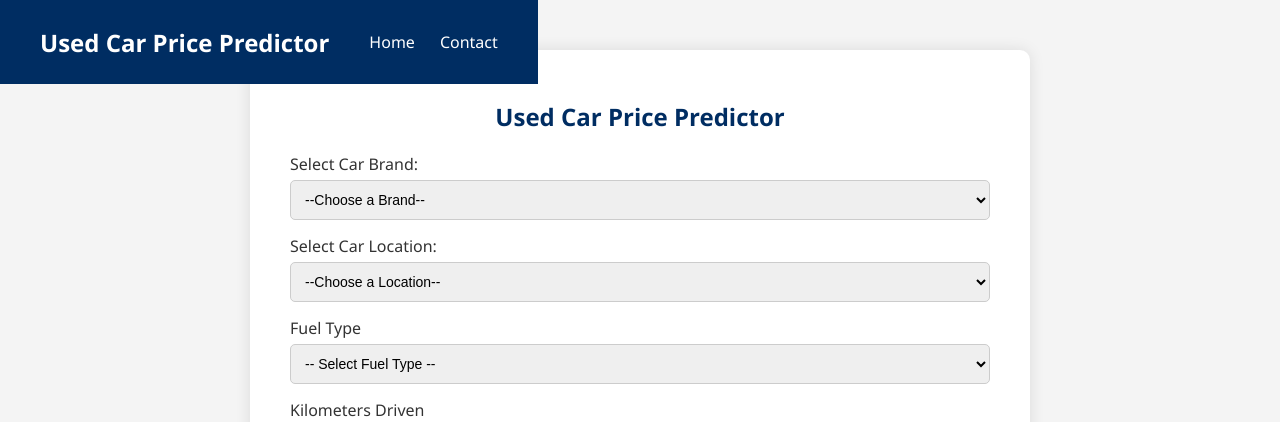
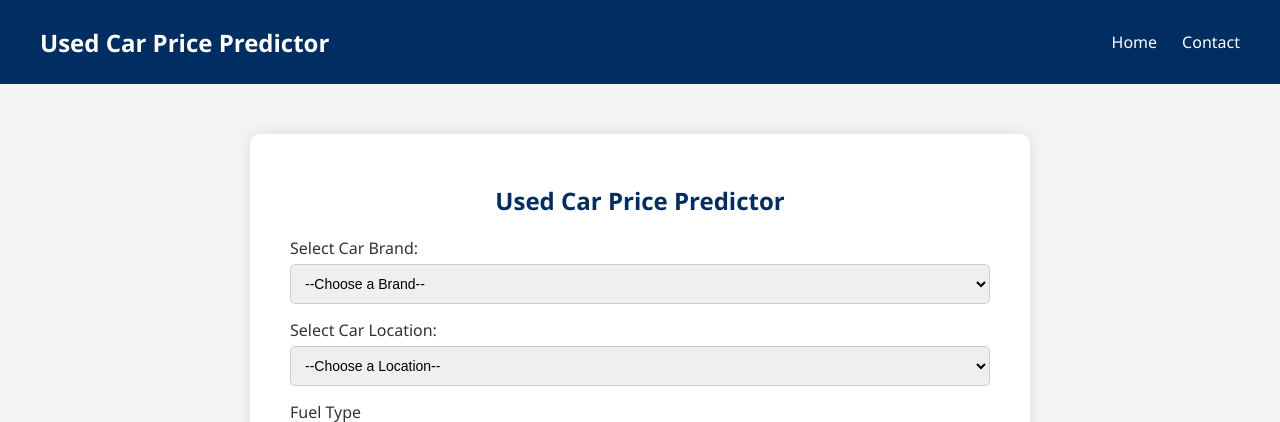
Before and after one commit to arshKauldhar/used-car-price-predictor, a Flask app: page / in a window 1280 px wide. Shown: the top 422 px of the page. Run offline with Flask 3, Linux system fonts and the light colour scheme; parts of the project's set-up code (start-up, migrations or seed data) failed here and were passed over.

Commit message:
Update style.css
z-index: 1000;

```diff
--- a/static/style.css
+++ b/static/style.css
@@ -9,13 +9,13 @@ body, html {
 
 /* Navbar */
 .navbar {
-  position: fixed;
   background-color: #002d62;
   display: flex;
   justify-content: space-between;
   align-items: center;
   padding: 15px 40px;
   color: #fff;
+  z-index: 1000;
 }
 
 .logo {
```
